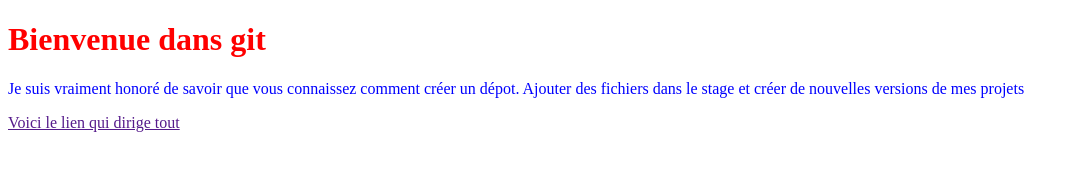
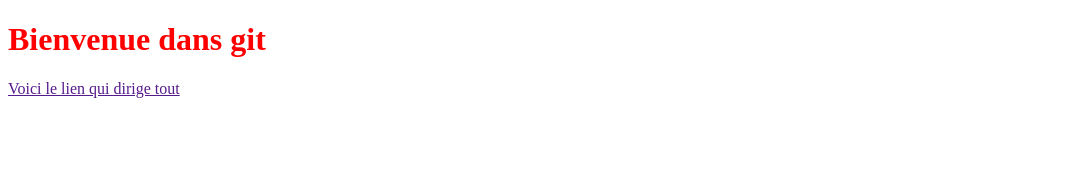
Before and after one commit to Nicanor2001/SEAPP, a plain HTML site: page index.html in a window 1280 px wide. Shown: the whole page, without its empty margins (0-1079 px from the left). Drawn offline with Linux system fonts and the light colour scheme.

Commit message:
Suppression

```diff
--- a/index.html
+++ b/index.html
@@ -9,9 +9,6 @@
 </head>
 <body>
     <h1>Bienvenue dans git</h1>
-    <p>Je suis vraiment honoré de savoir que vous connaissez comment créer un dépot. Ajouter des fichiers dans le stage et créer de nouvelles
-        versions de mes projets
-    </p>
     <a href="">Voici le lien qui dirige tout</a>
 </body>
 </html>
```
